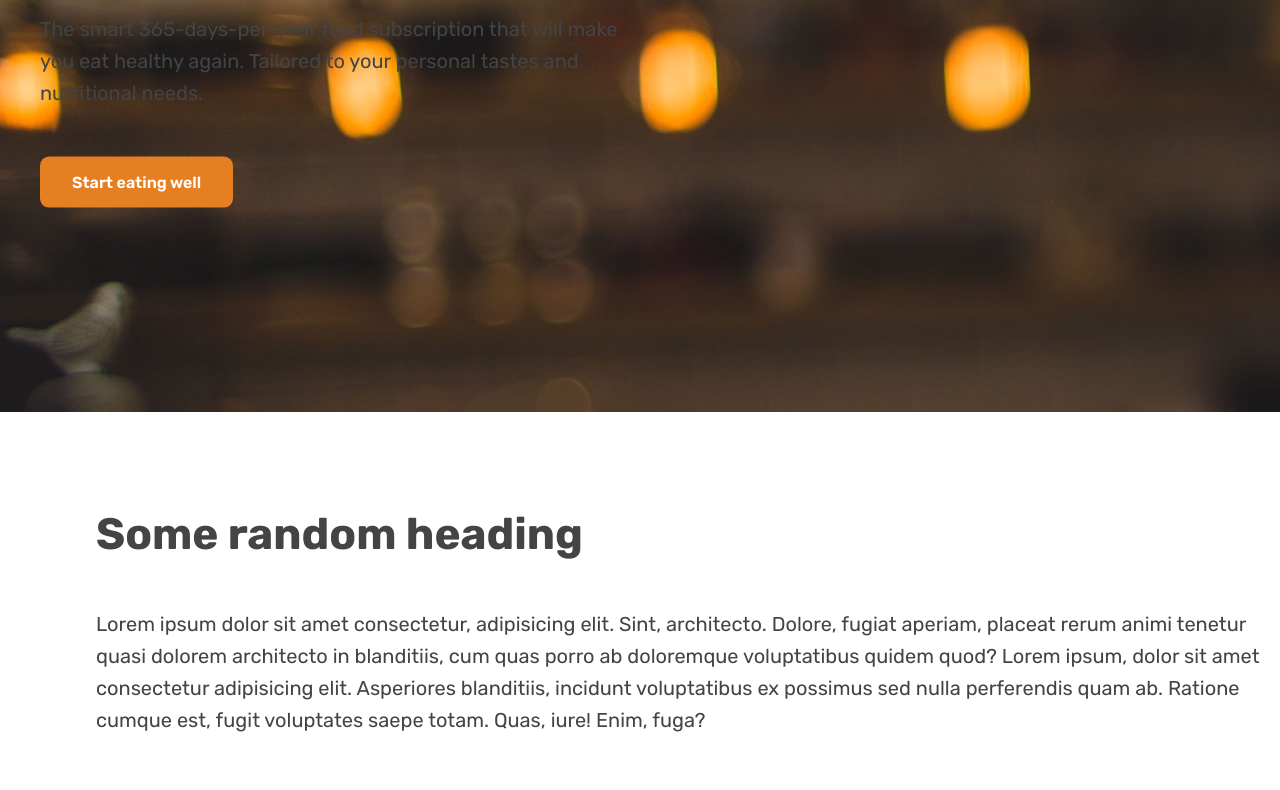
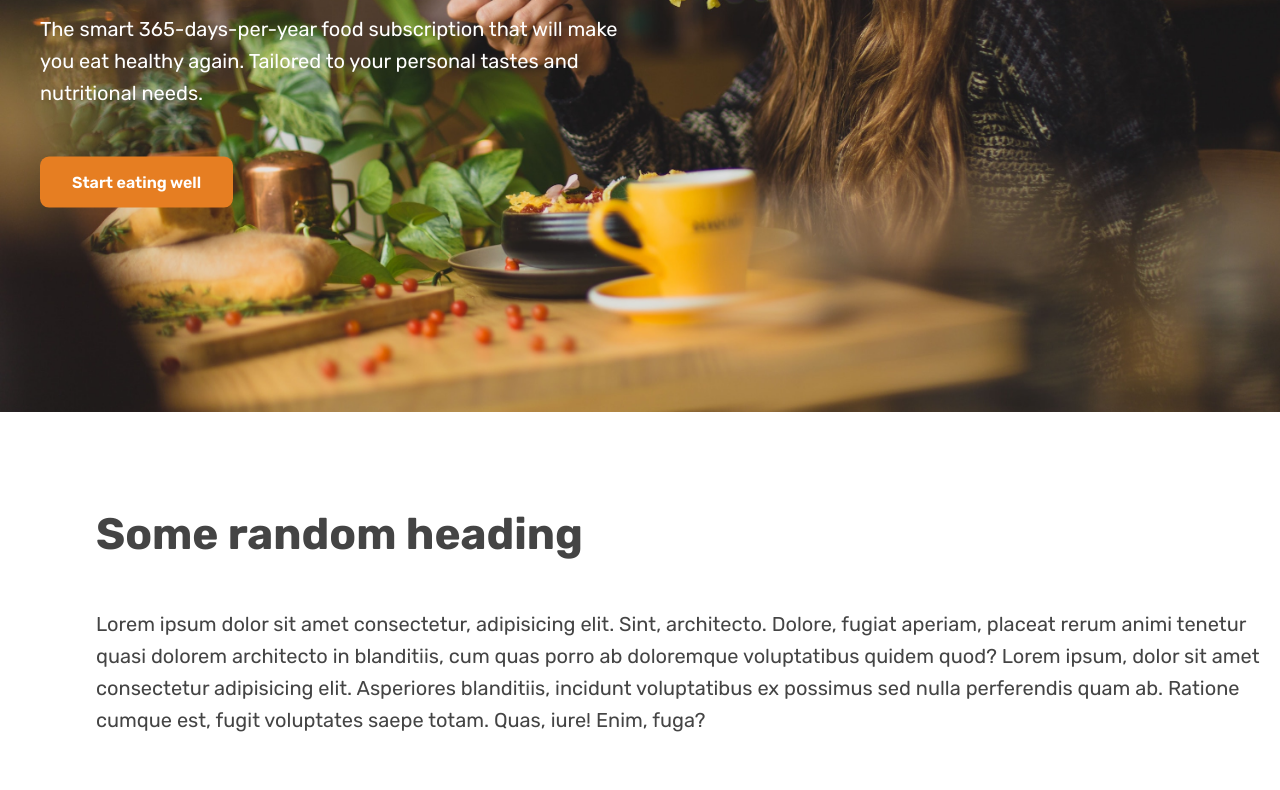
Before and after one commit to Hannah-Ibukun/Building-Responsive-Real-World-Websites-with-HTML-and-CSS, a plain HTML site: page Components and Layouts/05-hero.html in a window 1280 px wide. Shown: the part 388-1178 px from the top of the page. Drawn offline with Linux system fonts and the light colour scheme.

Commit message:
ReadMe file and background image added.

```diff
--- a/Components and Layouts/05-hero.html
+++ b/Components and Layouts/05-hero.html
@@ -43,6 +43,8 @@
         position: relative;
 
         background-image: url(img/hero.jpg);
+        background-size: cover;
+        color: #fff;
       }
 
       nav {
```
